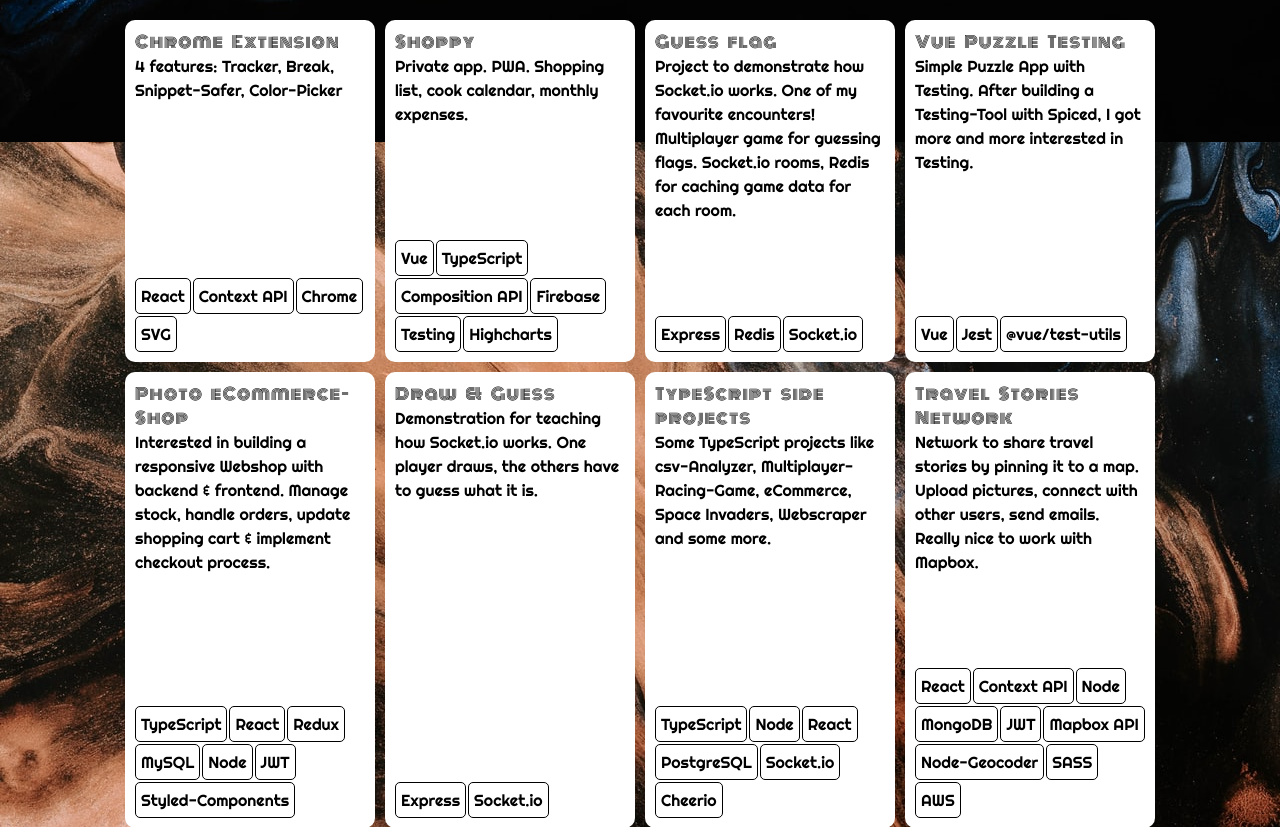
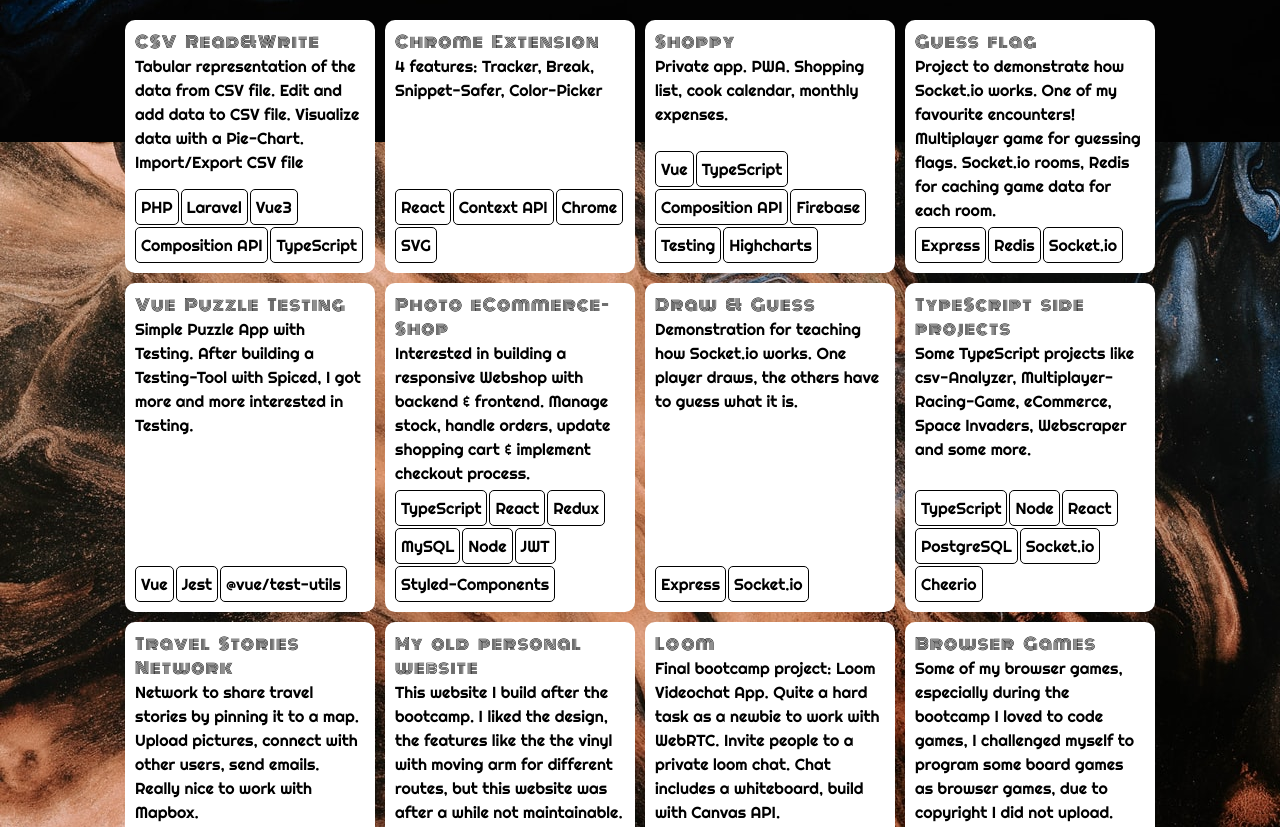
Before and after one commit to LPF33/from-node-to-php, a PHP site: template src/views/projects.php in a window 1280 px wide. Shown: the part 58-885 px from the top of the page. Run offline with PHP 8.4, Linux system fonts and the light colour scheme; the template is opened without the code that fills it, so the values that code supplies are empty.

Commit message:
added CSV project to projects.php

```diff
--- a/src/views/projects.php
+++ b/src/views/projects.php
@@ -1,5 +1,17 @@
 <?php
 $projects = [
+    [
+        "name" => "CSV Read&Write",
+        "description" => "Tabular representation of the data from CSV file. Edit and add data to CSV file. Visualize data with a Pie-Chart. Import/Export CSV file",
+        "stack" => [
+            "PHP",
+            "Laravel",
+            "Vue3",
+            "Composition API",
+            "TypeScript"
+        ],
+        "link" => "https://github.com/LPF33/laravel-vue-csv-app"
+    ],
     [
         "name" => "Chrome Extension",
         "description" => "4 features: Tracker, Break, Snippet-Safer, Color-Picker",
```
